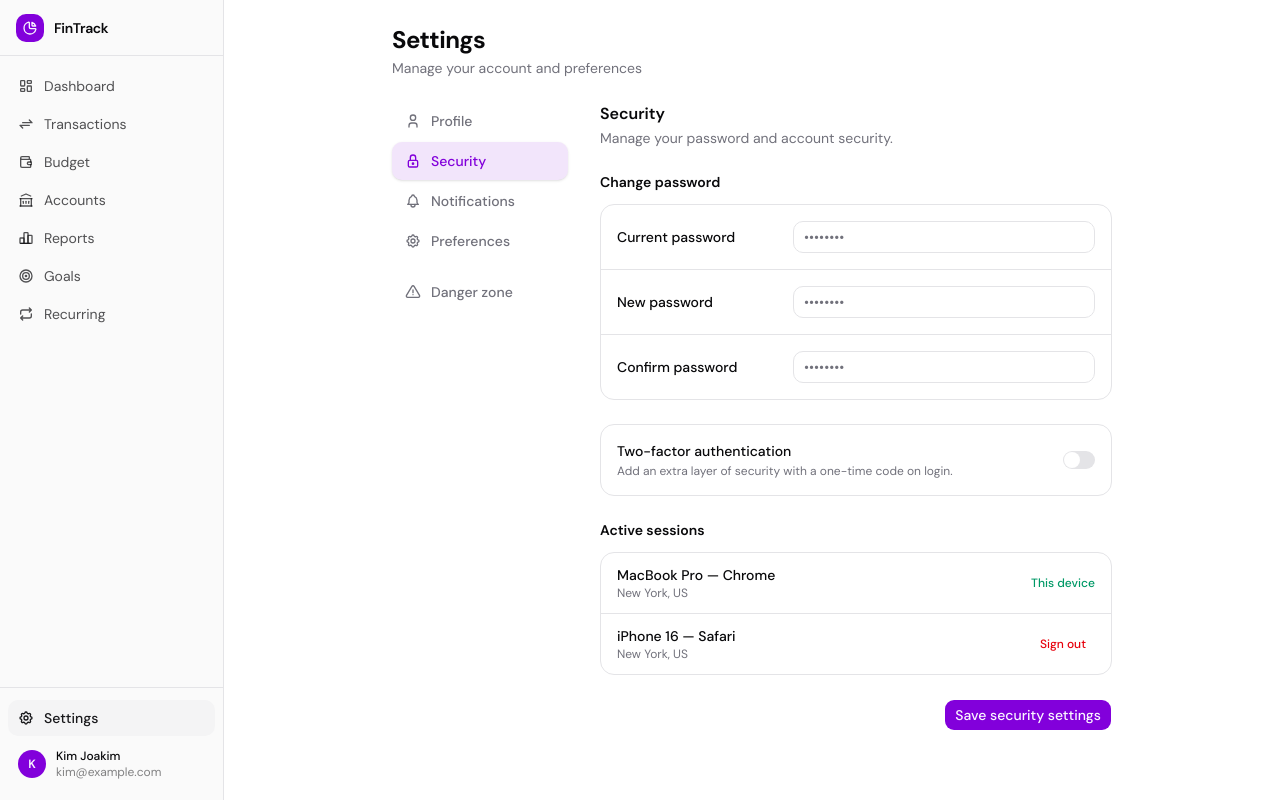
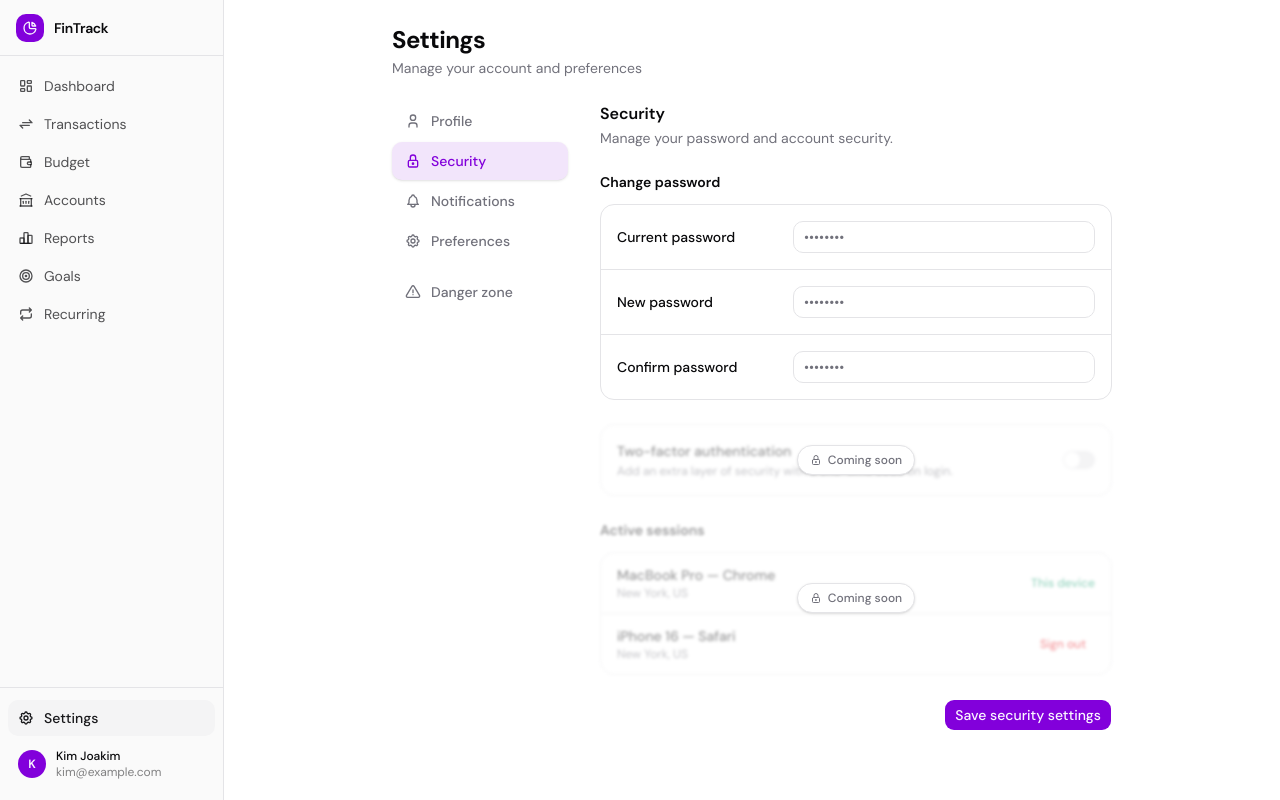
Before and after one commit to lethal1147/fintrack-kim-frontend, a Next.js app: page /settings in a window 1280 px wide. Both pictures are taken after a click on the tab "Security". Built offline with nearby package versions, Linux system fonts and the light colour scheme.

Commit message:
feat(core): add feature gate component

```diff
--- a/app/(app)/settings/page.tsx
+++ b/app/(app)/settings/page.tsx
@@ -11,6 +11,7 @@ import {
   IconCamera,
 } from "@tabler/icons-react"
 import { Tabs, TabsList, TabsTrigger, TabsContent } from "@/components/ui/tabs"
+import { FeatureGate } from "@/components/feature-gate"
 import { Button } from "@/components/ui/button"
 import { Input } from "@/components/ui/input"
 import { Label } from "@/components/ui/label"
@@ -200,6 +201,7 @@ function SecurityTab() {
       </div>
 
       {/* 2FA */}
+      <FeatureGate feature="two_factor_auth">
         <div className="rounded-xl border border-border bg-card p-4 flex items-center justify-between gap-4">
           <div>
             <p className="text-sm font-medium">Two-factor authentication</p>
@@ -209,8 +211,10 @@ function SecurityTab() {
           </div>
           <Switch checked={twoFa} onCheckedChange={setTwoFa} />
         </div>
+      </FeatureGate>
 
-      {/* Active sessions — static */}
+      {/* Active sessions */}
+      <FeatureGate feature="active_sessions">
         <div>
           <p className="text-sm font-semibold mb-3">Active sessions</p>
           <div className="rounded-xl border border-border bg-card divide-y divide-border overflow-hidden">
@@ -231,6 +235,7 @@ function SecurityTab() {
             ))}
           </div>
         </div>
+      </FeatureGate>
 
       <div className="flex justify-end">
         <Button type="submit">Save security settings</Button>
--- /dev/null
+++ b/components/feature-gate.tsx
@@ -0,0 +1,34 @@
+import { IconLock } from "@tabler/icons-react"
+import { FEATURES, type FeatureKey } from "@/lib/features"
+
+type Props = {
+  feature: FeatureKey
+  children: React.ReactNode
+}
+
+/**
+ * Wraps a UI section that is not yet available.
+ * When the feature flag is `false` the children are shown dimmed with a
+ * "Coming soon" overlay so the UI communicates intent without being interactive.
+ * Flip the flag in `lib/features.ts` to enable the feature.
+ */
+export function FeatureGate({ feature, children }: Props) {
+  if (FEATURES[feature]) return <>{children}</>
+
+  return (
+    <div className="relative">
+      {/* Render children but make them inert */}
+      <div className="pointer-events-none select-none opacity-40 blur-[1.5px]">
+        {children}
+      </div>
+
+      {/* Overlay */}
+      <div className="absolute inset-0 flex items-center justify-center rounded-xl">
+        <div className="flex items-center gap-1.5 rounded-full border border-border bg-card px-3 py-1.5 text-xs font-medium text-muted-foreground shadow-sm">
+          <IconLock className="size-3" />
+          Coming soon
+        </div>
+      </div>
+    </div>
+  )
+}
--- /dev/null
+++ b/lib/features.ts
@@ -0,0 +1,10 @@
+/**
+ * Feature flags — set a key to `true` when the feature is ready to ship.
+ * FeatureGate reads from this map and renders a "Coming soon" overlay when false.
+ */
+export const FEATURES = {
+  two_factor_auth: false,
+  active_sessions: false,
+} as const
+
+export type FeatureKey = keyof typeof FEATURES
```
Lines whose indentation alone changed are shown as unchanged.
